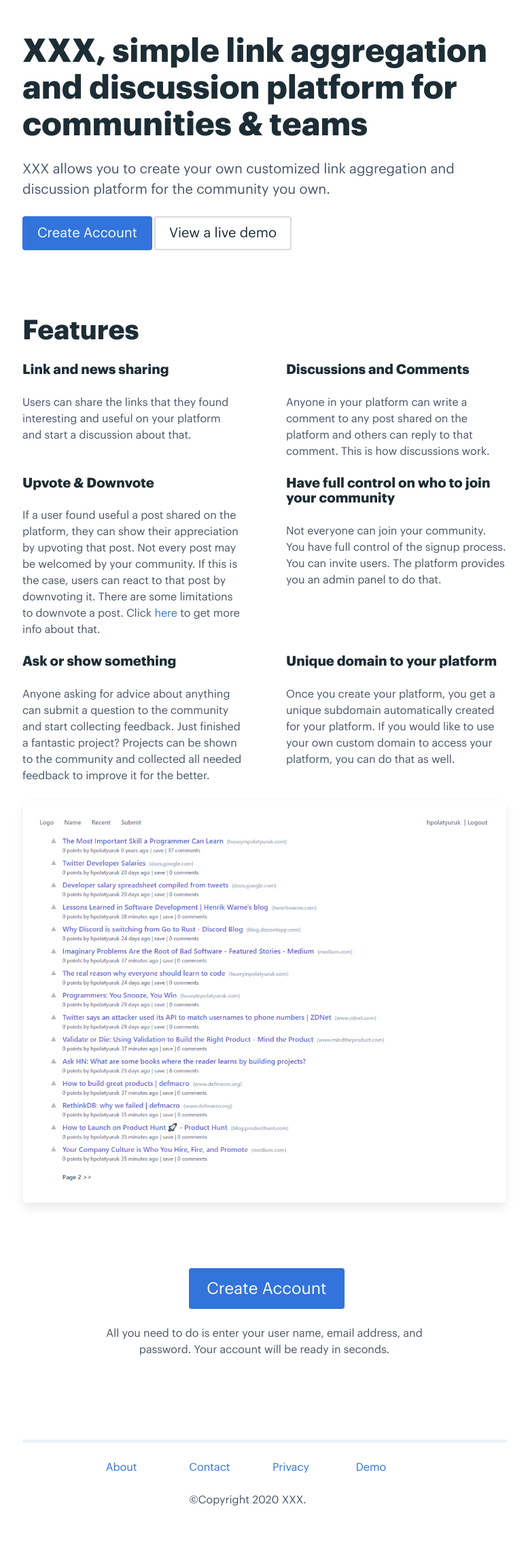
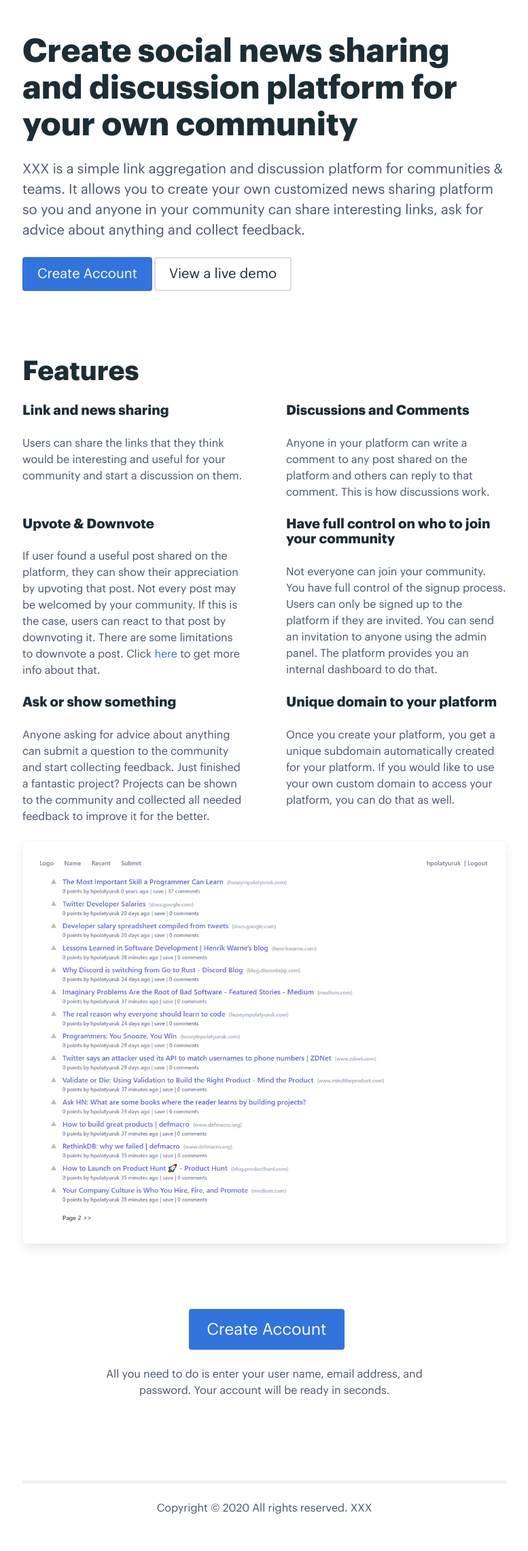
Before and after one commit to hpolatyuruk/turkdev-website, a website: page index.html in a window 1280 px wide. Shown: the whole page at 68% size, without its empty margins (251-1028 px from the left). Drawn offline with Linux system fonts and the light colour scheme.

Commit message:
Completed page design. Links and text will be revised.

```diff
--- a/index.html
+++ b/index.html
@@ -18,12 +18,15 @@
             <div class="columns">
               <div class="column">
                 <h1 class="title is-1">
-                  XXX, simple link aggregation and discussion platform for
-                  communities & teams
+                  Create social news sharing and discussion platform for your
+                  own community
                 </h1>
                 <p class="is-size-5">
-                  XXX allows you to create your own customized link aggregation
-                  and discussion platform for the community you own.
+                  XXX is a simple link aggregation and discussion platform for
+                  communities & teams. It allows you to create your own
+                  customized news sharing platform so you and anyone in your
+                  community can share interesting links, ask for advice about
+                  anything and collect feedback.
                 </p>
               </div>
             </div>
@@ -33,10 +36,19 @@
               <div
                 class="column is-4-mobile is-4-tablet is-4-desktop is-3-widescreen"
               >
-                <a class="button is-primary is-medium">Create Account</a>
+                <a
+                  class="button is-primary is-medium"
+                  href="https://app.xxx.com"
+                  >Create Account</a
+                >
               </div>
               <div class="column">
-                <a class="button is-medium">View a live demo</a>
+                <a
+                  class="button is-medium"
+                  href="https://demo.xxx.com"
+                  target="_blank"
+                  >View a live demo</a
+                >
               </div>
             </div>
           </section>
@@ -52,8 +64,8 @@
               <div class="column is-full-mobile is-half-tablet is-half-desktop">
                 <h3 class="title is-5">Link and news sharing</h3>
                 <p>
-                  Users can share the links that they found interesting and
-                  useful on your platform and start a discussion about that.
+                  Users can share the links that they think would be interesting
+                  and useful for your community and start a discussion on them.
                 </p>
               </div>
               <div class="column is-full-mobile is-half-tablet is-half-desktop">
@@ -67,7 +79,7 @@
               <div class="column is-full-mobile is-half-tablet is-half-desktop">
                 <h3 class="title is-5">Upvote & Downvote</h3>
                 <p>
-                  If a user found useful a post shared on the platform, they can
+                  If user found a useful post shared on the platform, they can
                   show their appreciation by upvoting that post. Not every post
                   may be welcomed by your community. If this is the case, users
                   can react to that post by downvoting it. There are some
@@ -81,8 +93,10 @@
                 </h3>
                 <p>
                   Not everyone can join your community. You have full control of
-                  the signup process. You can invite users. The platform
-                  provides you an admin panel to do that.
+                  the signup process. Users can only be signed up to the
+                  platform if they are invited. You can send an invitation to
+                  anyone using the admin panel. The platform provides you an
+                  internal dashboard to do that.
                 </p>
               </div>
               <div class="column is-full-mobile is-half-tablet is-half-desktop">
@@ -122,7 +136,7 @@
           <section class="section">
             <div class="columns is-centered">
               <div class="column is-4">
-                <a href="#" class="button is-primary is-large"
+                <a href="https://app.xxx.com" class="button is-primary is-large"
                   >Create Account</a
                 >
               </div>
@@ -141,23 +155,11 @@
               <div class="column">
                 <hr />
                 <footer>
-                  <div class="columns is-centered">
-                    <div class="column is-2">
-                      <a href="">About</a>
-                    </div>
-                    <div class="column is-2">
-                      <a href="">Contact</a>
-                    </div>
-                    <div class="column is-2">
-                      <a href="">Privacy</a>
-                    </div>
-                    <div class="column is-2">
-                      <a href="">Demo</a>
-                    </div>
-                  </div>
-                  <div class="columns is-centered">
-                    <div class="column is-one-third">
-                      <p>©Copyright 2020 XXX.</p>
+                  <div class="columns">
+                    <div class="column">
+                      <p class="has-text-centered">
+                        Copyright © 2020 All rights reserved. XXX
+                      </p>
                     </div>
                   </div>
                 </footer>
```
